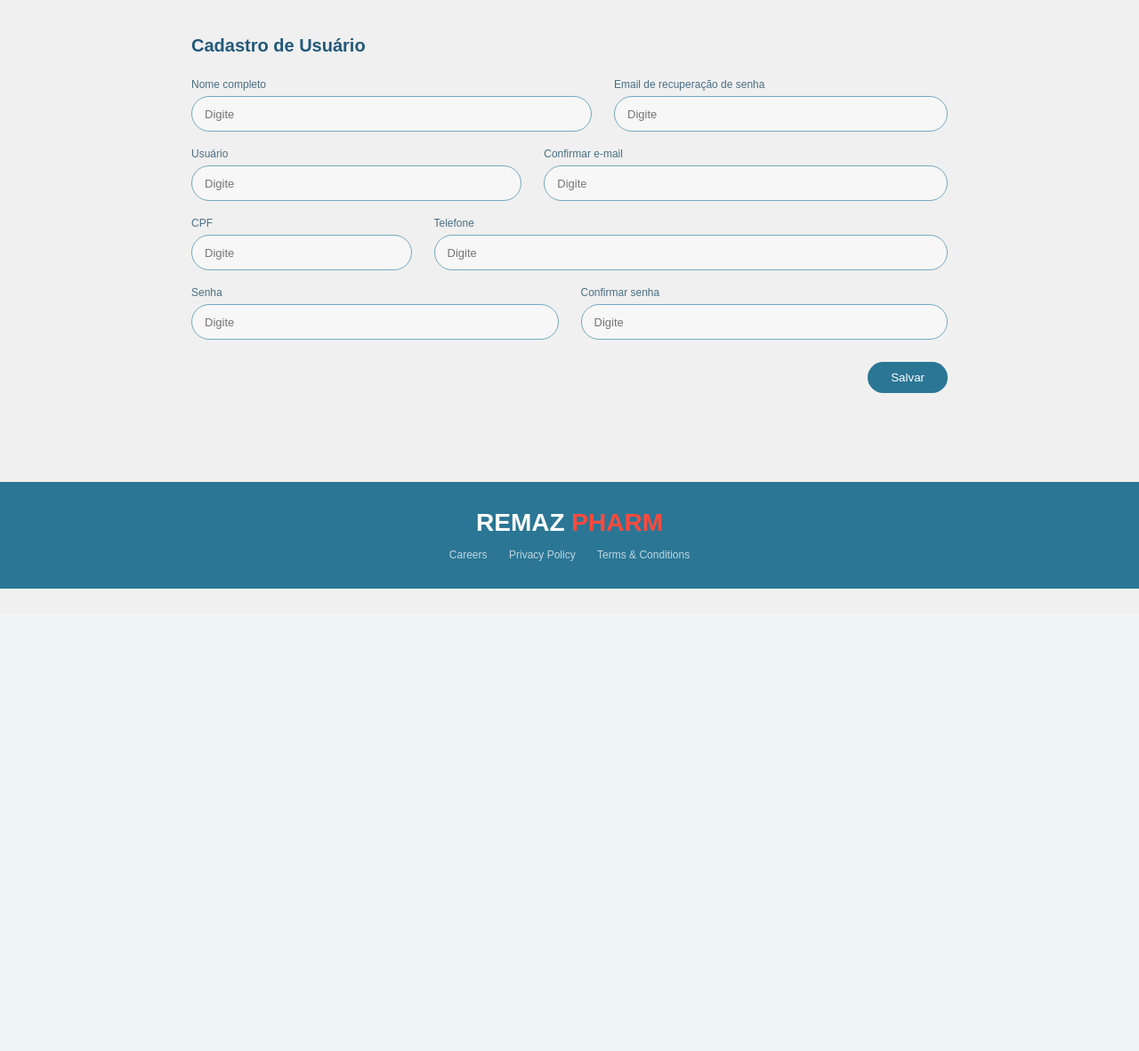
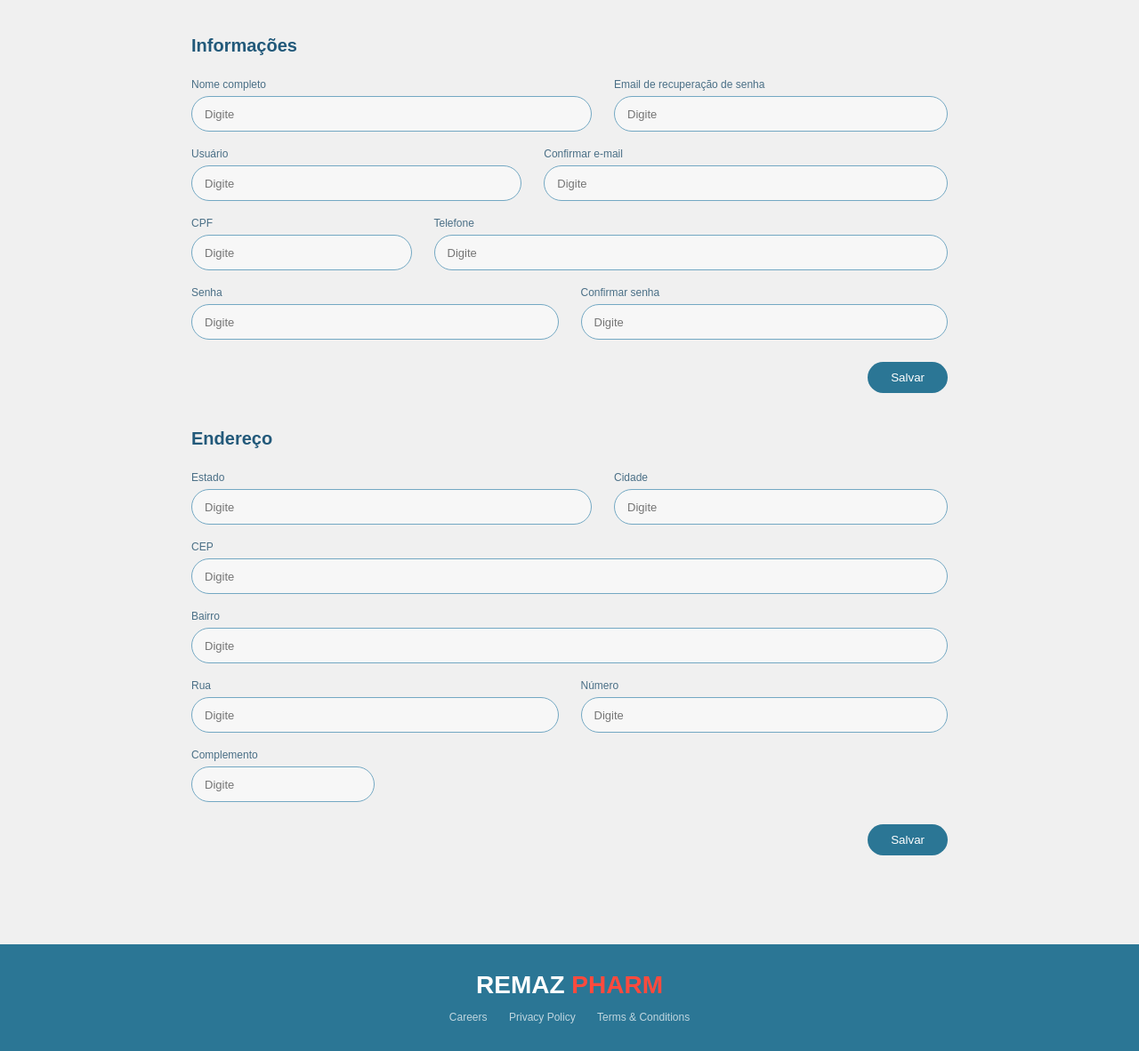
Before and after one commit to RobertoSileno/remaz-pharm-site, a Django app: page /perfil/ in a window 1280 px wide. Shown: the part 110-1292 px from the top of the page at 89% size. Before the commit the page ends 772 px from the top, so only its background shows below. Run offline with Django 5.2, Linux system fonts and the light colour scheme; the visitor is signed in with stand-in values (Sample User, id 1).

Commit message:
Alterações no perfil e add endereço

```diff
--- a/static/css/profile.css
+++ b/static/css/profile.css
@@ -1,4 +1,4 @@
-/* RESET */
+/* Estilo para o formulário de usuário */
 * {
     margin: 0;
     padding: 0;
@@ -149,12 +149,14 @@ img {
 
 /* ===== FORMULÁRIO ===== */
 
-.usuario-area {
+.usuario-area,
+.endereco-area {
     max-width: 850px;
     margin: auto;
 }
 
-.usuario-area h2 {
+.usuario-area h2,
+.endereco-area h2 {
     margin-bottom: 25px;
     font-size: 20px;
 }
@@ -293,3 +295,52 @@ img {
         gap: 12px;
     }
 }
+
+/* Estilos para o formulário de Endereço */
+.endereco-area {
+    margin-top: 40px;
+}
+
+.endereco-area h2 {
+    margin-bottom: 25px;
+    font-size: 20px;
+}
+
+/* Formulário de Endereço */
+.form-endereco .form-linha {
+    margin-bottom: 18px;
+}
+
+.form-endereco .form-grupo input {
+    height: 40px;
+    border-radius: 20px;
+    border: 1px solid #73a8c3;
+    padding: 0 14px;
+    font-size: 13px;
+    background: #f7f7f7;
+    outline: none;
+    transition: 0.2s;
+}
+
+.form-endereco .form-grupo input:focus {
+    border-color: #2b7695;
+    background: white;
+}
+
+.form-endereco .form-acoes {
+    margin-top: 25px;
+    text-align: right;
+}
+
+.form-endereco .form-acoes button {
+    background: #2b7695;
+    color: white;
+    border: none;
+    padding: 10px 26px;
+    border-radius: 20px;
+    cursor: pointer;
+}
+
+.form-endereco .form-acoes button:hover {
+    background: #225d78;
+}
--- a/templates/profile.html
+++ b/templates/profile.html
@@ -47,7 +47,7 @@
     <!-- FORMULÁRIO DE USUÁRIO -->
     <section class="usuario-area">
 
-        <h2>Cadastro de Usuário</h2>
+        <h2>Informações</h2>
 
         <form class="form-usuario">
 
@@ -107,6 +107,64 @@
 
     </section>
 
+    <!-- FORMULÁRIO DE ENDEREÇO -->
+    <section class="endereco-area">
+        <h2>Endereço</h2>
+
+        <form class="form-endereco">
+
+            <div class="form-linha">
+                <div class="form-grupo">
+                    <label>Estado</label>
+                    <input type="text" placeholder="Digite">
+                </div>
+
+                <div class="form-grupo">
+                    <label>Cidade</label>
+                    <input type="text" placeholder="Digite">
+                </div>
+            </div>
+
+            <div class="form-linha">
+                <div class="form-grupo">
+                    <label>CEP</label>
+                    <input type="text" placeholder="Digite">
+                </div>
+            </div>
+
+            <div class="form-linha">
+                <div class="form-grupo">
+                    <label>Bairro</label>
+                    <input type="text" placeholder="Digite">
+                </div>
+            </div>
+
+            <div class="form-linha">
+                <div class="form-grupo">
+                    <label>Rua</label>
+                    <input type="text" placeholder="Digite">
+                </div>
+
+                <div class="form-grupo">
+                    <label>Número</label>
+                    <input type="text" placeholder="Digite">
+                </div>
+            </div>
+
+            <div class="form-linha">
+                <div class="form-grupo">
+                    <label>Complemento</label>
+                    <input type="text" placeholder="Digite">
+                </div>
+            </div>
+
+            <div class="form-acoes">
+                <button type="submit">Salvar</button>
+            </div>
+
+        </form>
+    </section>
+
 </main>
 
 <footer class="rodape-dashboard">
```
